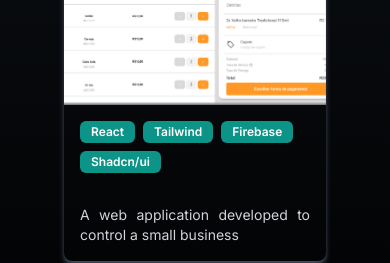
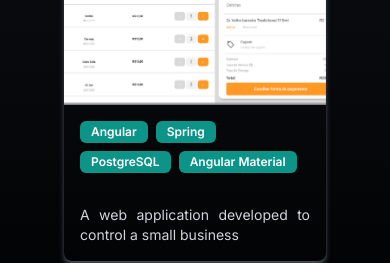
Before and after one commit to gustavoeloi/web-portfolio, a React (Vite) app: page / in a window 390 px wide. Shown: the part 4000-4263 px from the top of the page. Built offline with nearby package versions, Linux system fonts and the light colour scheme.

Commit message:
feat: add motions

```diff
--- a/src/pages/Home.tsx
+++ b/src/pages/Home.tsx
@@ -1,6 +1,6 @@
 import { useState, useEffect } from "react";
 
-import myPicture from "@/assets/images/myPicture.jpg";
+import myPicture from "@/assets/images/myPicture.png";
 import handEmoji from "@/assets/images/EmojiHand.png";
 import {
   ArrowRight,
--- a/src/pages/Projects.tsx
+++ b/src/pages/Projects.tsx
@@ -1,6 +1,9 @@
+import { useEffect, useState } from "react";
 import geprodHome from "@/assets/images/geprod-home.png";
 import sbmProject from "@/assets/images/sbm-project.png";
 import ocebHome from "@/assets/images/oceb-home.png";
+
+import { motion, useAnimation } from "framer-motion";
 
 import { Badge } from "@/components/ui/badge";
 import { ExternalLink } from "lucide-react";
@@ -69,23 +72,49 @@ const Projects = () => {
       technologies: [
         {
           id: 1,
-          name: "React",
+          name: "Angular",
         },
         {
           id: 2,
-          name: "Tailwind",
+          name: "Spring",
         },
         {
           id: 3,
-          name: "Firebase",
+          name: "PostgreSQL",
         },
         {
           id: 4,
-          name: "Shadcn/ui",
+          name: "Angular Material",
         },
       ],
     },
   ];
+
+  const controls = useAnimation();
+  const [hasAnimated, setHasAnimated] = useState(false);
+
+  useEffect(() => {
+    const handleScroll = () => {
+      const projectsSection = document.getElementById("projects");
+
+      if (projectsSection && !hasAnimated) {
+        const sectionTop = projectsSection.offsetTop;
+        const sectionBottom = sectionTop + projectsSection.offsetHeight;
+        const scrollPosition = window.scrollY + window.innerHeight;
+
+        if (scrollPosition > sectionTop && scrollPosition < sectionBottom) {
+          controls.start({ opacity: 1, y: 0 });
+          setHasAnimated(true); // Definir o estado para true após a animação
+        }
+      }
+    };
+
+    window.addEventListener("scroll", handleScroll);
+
+    return () => {
+      window.removeEventListener("scroll", handleScroll);
+    };
+  }, [controls, hasAnimated]);
 
   return (
     <div
@@ -100,7 +129,12 @@ const Projects = () => {
           <p className="py-7">Check out some of my work right here</p>
         </div>
 
-        <div className="grid sm:grid-cols-2 md:grid-cols-3 gap-8 px-12 sm:px-0">
+        <motion.div
+          className="grid sm:grid-cols-2 md:grid-cols-3 gap-8 px-12 sm:px-0"
+          initial={{ opacity: 0, y: 20 }}
+          animate={controls}
+          transition={{ duration: 0.6 }}
+        >
           {portfolioProjects.map((project) => (
             <div
               key={project.id}
@@ -108,24 +142,30 @@ const Projects = () => {
             >
               <div className="relative hover:scale-105">
                 <Link to={project.href} target="_blank">
-                  <img
+                  <motion.img
                     src={project.src}
                     alt={project.alt}
                     className="rounded-mg duration-200  hover:filter hover:brightness-75 h-44 w-full object-cover"
+                    whileHover={{ scale: 1.05 }}
                   />
-                  <div className="overlay-icon">
+                  <motion.div className="overlay-icon">
                     <ExternalLink size={30} className="text-white" />
-                  </div>
+                  </motion.div>
                 </Link>
               </div>
 
-              <div className="w-full p-4 flex flex-wrap items-center gap-2">
+              <motion.div
+                className="w-full p-4 flex flex-wrap items-center gap-2"
+                initial={{ opacity: 0, y: 20 }}
+                animate={{ opacity: 1, y: 0 }}
+                transition={{ duration: 0.6, delay: 0.3 }}
+              >
                 {project.technologies?.map(({ id, name }) => (
                   <Badge key={id} className="bg-teal-600 text-white">
                     {name}
                   </Badge>
                 ))}
-              </div>
+              </motion.div>
 
               <div className="p-4 ">
                 <p className="text-justify text-sm text-gray-300">
@@ -134,7 +174,7 @@ const Projects = () => {
               </div>
             </div>
           ))}
-        </div>
+        </motion.div>
       </div>
     </div>
   );
```
Also changed, not shown: src/assets/images/myPicture.png (added).
